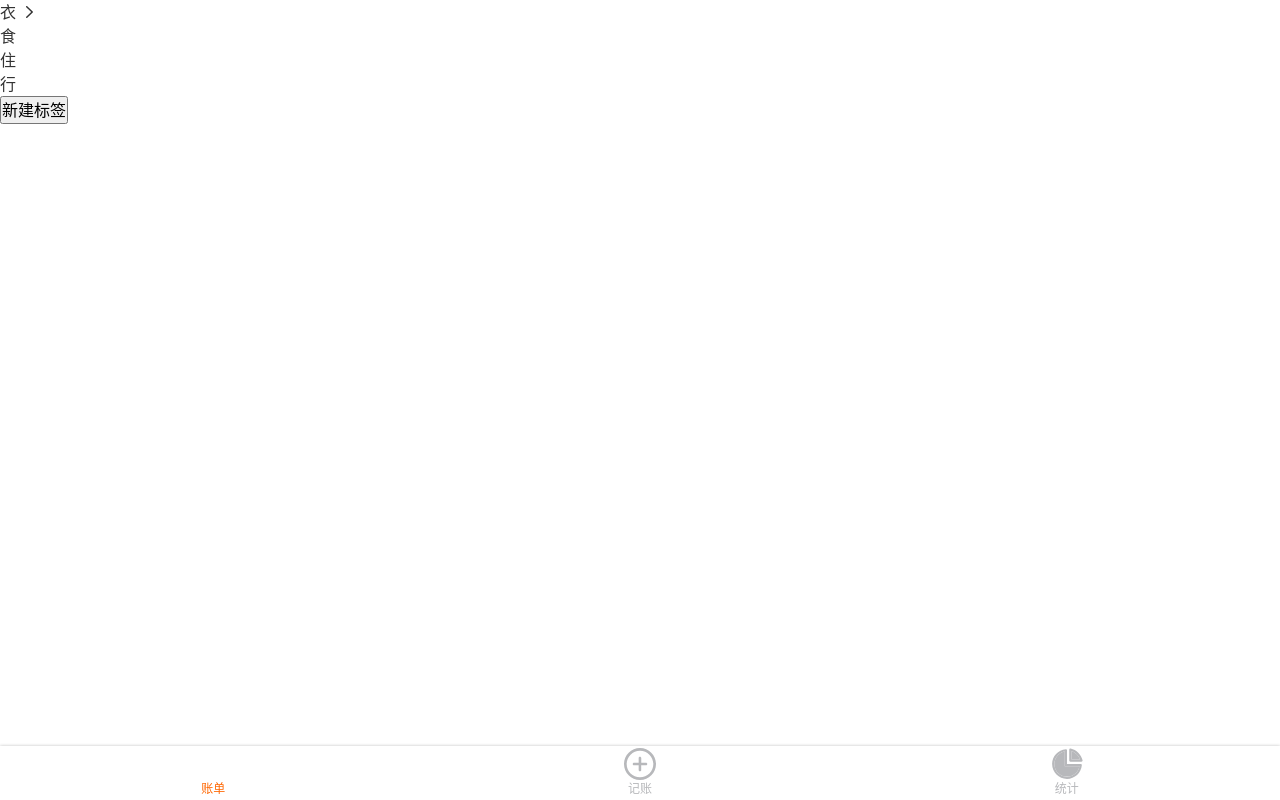
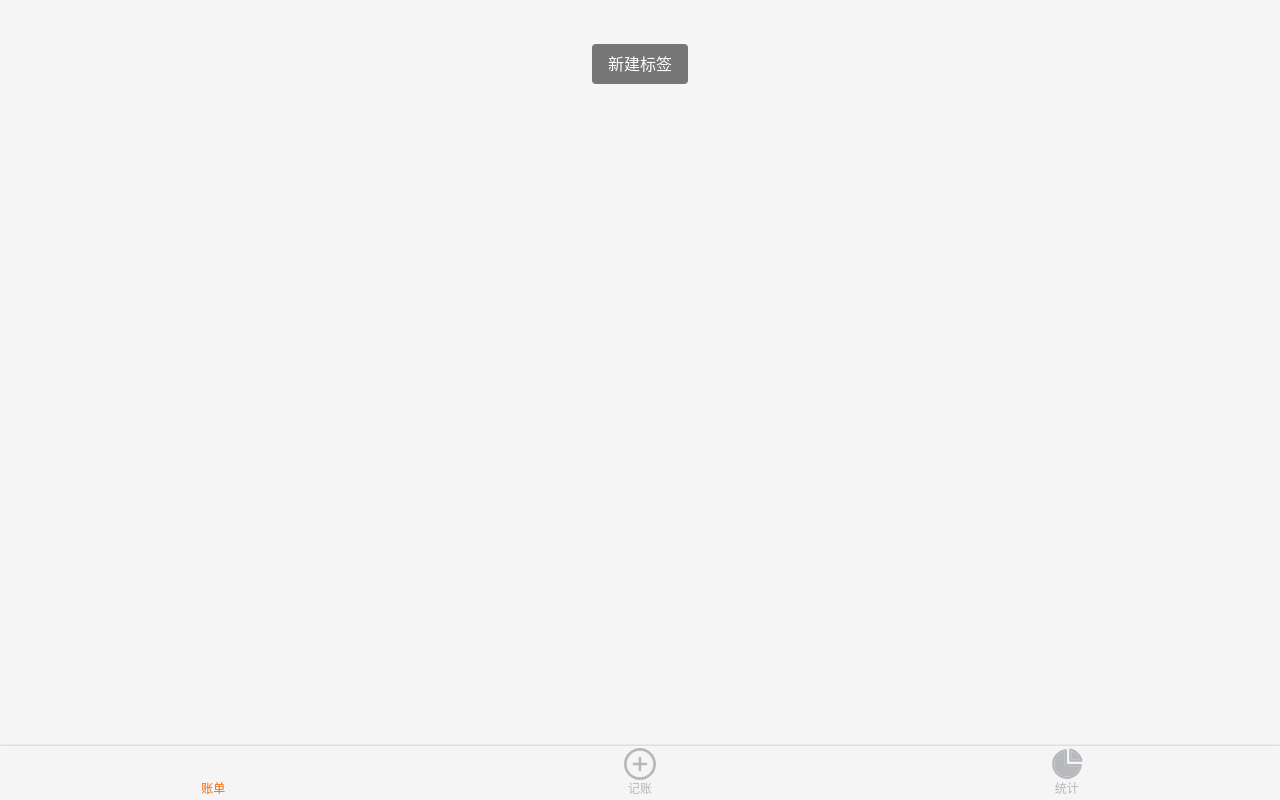
Before and after one commit to LoveVin/billkeeping-vue, a Vue app: page /#/labels in a window 1280 px wide. Built offline with nearby package versions, Linux system fonts and the light colour scheme.

Commit message:
展示和创建标签

```diff
--- a/src/App.vue
+++ b/src/App.vue
@@ -15,6 +15,7 @@
         -moz-osx-font-smoothing: grayscale;
         color: #333;
         font-size: 16px;
+        background: #f5f5f5;
     }
     .clearfix::after{
         content: '';
--- a/src/model.ts
+++ b/src/models/recordListModel.ts
@@ -1,5 +1,5 @@
 const localStorageKeyName = 'recordList';
-const model = {
+const recordListModel = {
     clone(data: RecordItem[] | RecordItem){
         return JSON.parse(JSON.stringify(data));
     },
@@ -11,4 +11,4 @@
     }
 };
 
-export default model;
+export default recordListModel;
--- /dev/null
+++ b/src/models/tagListModel.ts
@@ -0,0 +1,25 @@
+const localStorageKeyName = 'tagList';
+type tagListModel = {
+    data: string[];
+    create: (name: string) => 'success' | 'duplicated';
+    fetch: () => string[];
+    save: () => void;
+}
+const tagListModel: tagListModel = {
+    data: [],
+    create(name: string) {
+        if(this.data.indexOf(name) >= 0){return 'duplicated';}
+        this.data.push(name);
+        this.save();
+        return 'success';
+    },
+    fetch() {
+        this.data = JSON.parse(window.localStorage.getItem(localStorageKeyName) || '[]');
+        return  this.data;
+    },
+    save() {
+        window.localStorage.setItem(localStorageKeyName, JSON.stringify(this.data));
+    }
+};
+
+export default tagListModel;
--- a/src/views/Labels.vue
+++ b/src/views/Labels.vue
@@ -1,23 +1,72 @@
 <template>
     <Layout>
-        <ol>
-            <li>衣 <Icon name="right"/></li>
-            <li>食</li>
-            <li>住</li>
-            <li>行</li>
+        <ol class="tags">
+            <li v-for="tag in tags" :key="tag">
+                <span>{{tag}}</span>
+                <Icon name="right"/>
+            </li>
         </ol>
-        <div>
-            <button>新建标签</button>
+        <div class="createTag-wrapper">
+            <button class="createTag" @click="createTag">新建标签</button>
         </div>
     </Layout>
 </template>
 
 <script lang="ts">
-    export default {
-        name: 'Labels'
-    };
+
+    import Vue from 'vue';
+    import {Component} from 'vue-property-decorator';
+    import tagListModel from '@/models/tagListModel';
+
+    tagListModel.fetch();
+
+    @Component
+    export default class Labels extends Vue{
+        tags = tagListModel.data;
+        createTag(){
+            const name = window.prompt("请输入标签名");
+            if(name){
+                const message = tagListModel.create(name);
+                if(message === 'duplicated'){
+                    window.alert("标签名已存在！");
+                }
+                else if(message === 'success'){
+                    return;
+                }
+            }
+        }
+    }
 </script>
 
 <style lang="scss" scoped>
-
+    .tags{
+        background: white;
+        font-size: 16px;
+        padding: 0 16px;
+        > li{
+            min-height: 44px;
+            display: flex;
+            align-items: center;
+            justify-content: space-between;
+            border-bottom: 1px solid #e6e6e6;
+            > svg{
+                color: #666;
+                width: 18px;
+                height: 18px;
+            }
+        }
+    }
+    .createTag{
+        background: #767676;
+        color: white;
+        border-radius: 4px;
+        border: none;
+        height: 40px;
+        padding: 0 16px;
+        &-wrapper{
+            text-align: center;
+            padding: 16px;
+            margin-top: 44-16px;
+        }
+    }
 </style>
--- a/src/views/Money.vue
+++ b/src/views/Money.vue
@@ -14,15 +14,17 @@
     import Types from '@/components/Money/Types.vue';
     import Tags from '@/components/Money/Tags.vue';
     import {Component, Watch} from 'vue-property-decorator';
-    import model from '@/model';
+    import recordListModel from '@/models/recordListModel';
+    import tagListModel from '@/models/tagListModel';
 
-    const recordList = model.fetch();
+    const recordList = recordListModel.fetch();
+    const tagList = tagListModel.fetch();
 
     @Component({
         components: {Tags, Types, Notes, NumberPad}
     })
     export default class Money extends Vue {
-        tags = ['衣', '食', '住', '行'];
+        tags = tagList;
         record: RecordItem = {tags: [], notes: '', type: '-', amount: 0};
         recordList: RecordItem[] = recordList;
         onUpdateTags(value: string[]) {
@@ -37,14 +39,14 @@
             this.record.amount = parseFloat(value);
         }
         saveRecord(){
-            const record2: RecordItem = model.clone(this.record);
+            const record2: RecordItem = recordListModel.clone(this.record);
             record2.createdAt = new Date();
             this.recordList.push(record2);
         }
 
         @Watch('recordList')
         onRecordListChange(){
-            model.save(this.recordList);
+            recordListModel.save(this.recordList);
         }
     }
 </script>
```
